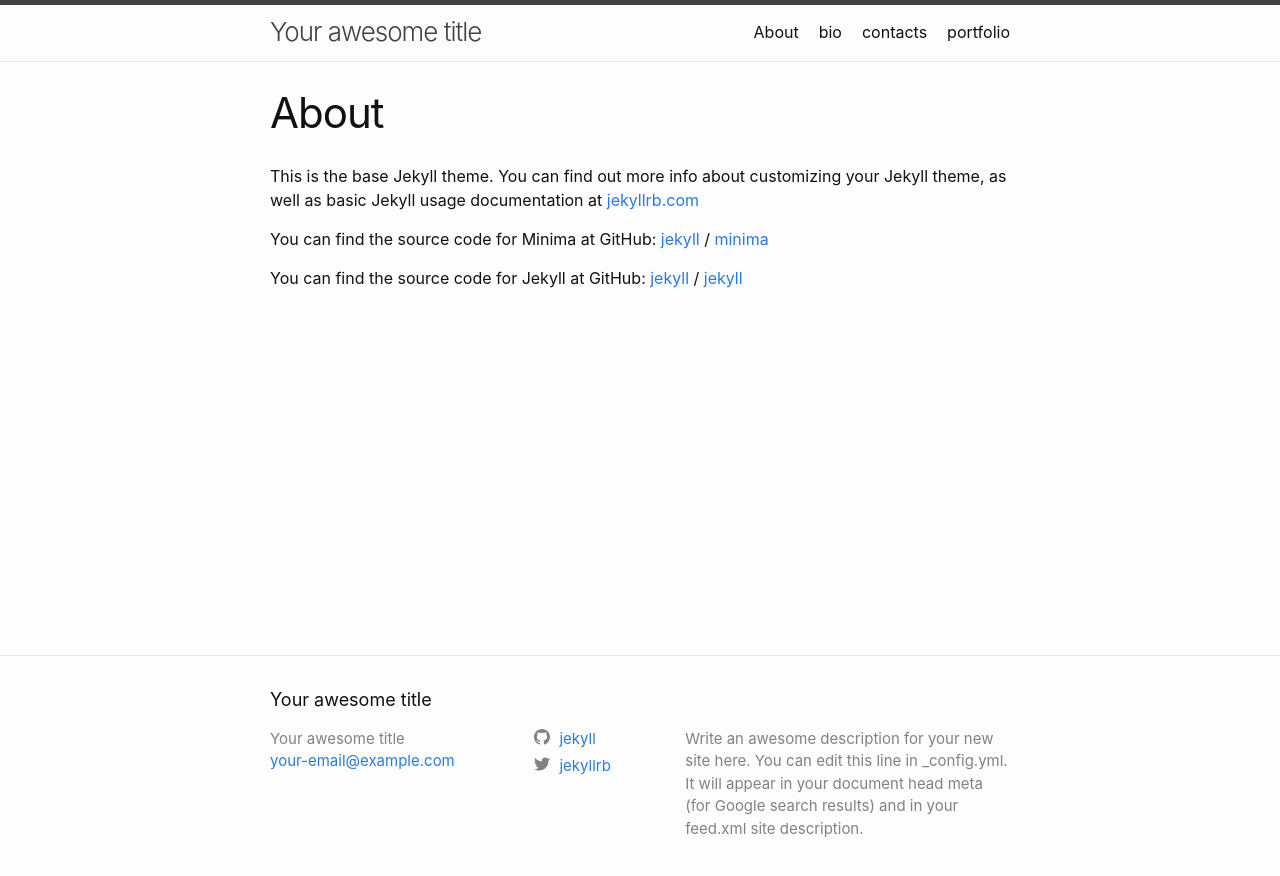
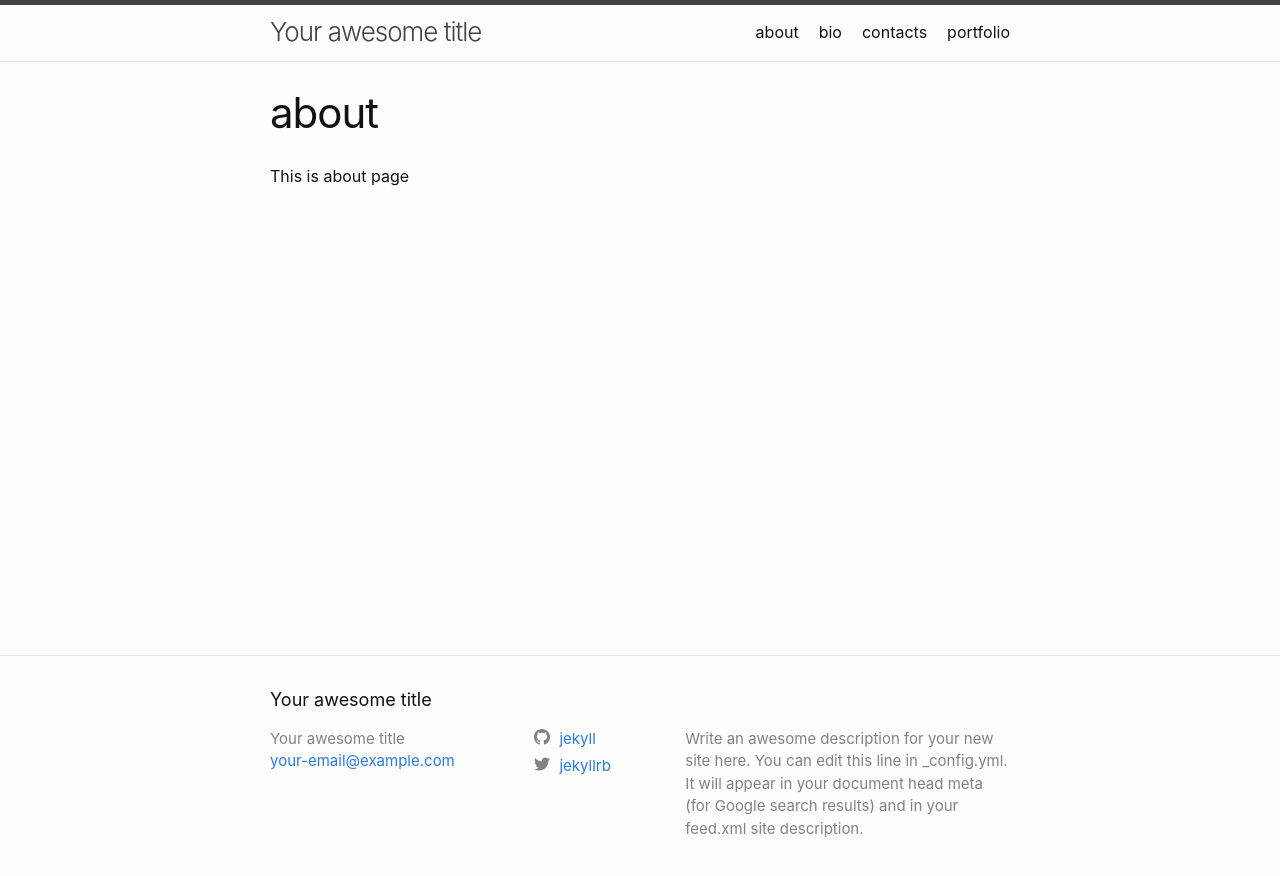
Before and after one commit to Bzidas/projeto, a Jekyll site: the page built from about.markdown, in a window 1280 px wide. Shown: the top 876 px of the page. Built offline with Jekyll 4.4.1, drawn with Linux system fonts in a browser that asks for light colours.

Commit message:
Update about.markdown

```diff
--- a/about.markdown
+++ b/about.markdown
@@ -1,18 +1,7 @@
 ---
 layout: page
-title: About
+title: about
 permalink: /about/
 ---
 
-This is the base Jekyll theme. You can find out more info about customizing your Jekyll theme, as well as basic Jekyll usage documentation at [jekyllrb.com](https://jekyllrb.com/)
-
-You can find the source code for Minima at GitHub:
-[jekyll][jekyll-organization] /
-[minima](https://github.com/jekyll/minima)
-
-You can find the source code for Jekyll at GitHub:
-[jekyll][jekyll-organization] /
-[jekyll](https://github.com/jekyll/jekyll)
-
-
-[jekyll-organization]: https://github.com/jekyll
+This is about page
```
